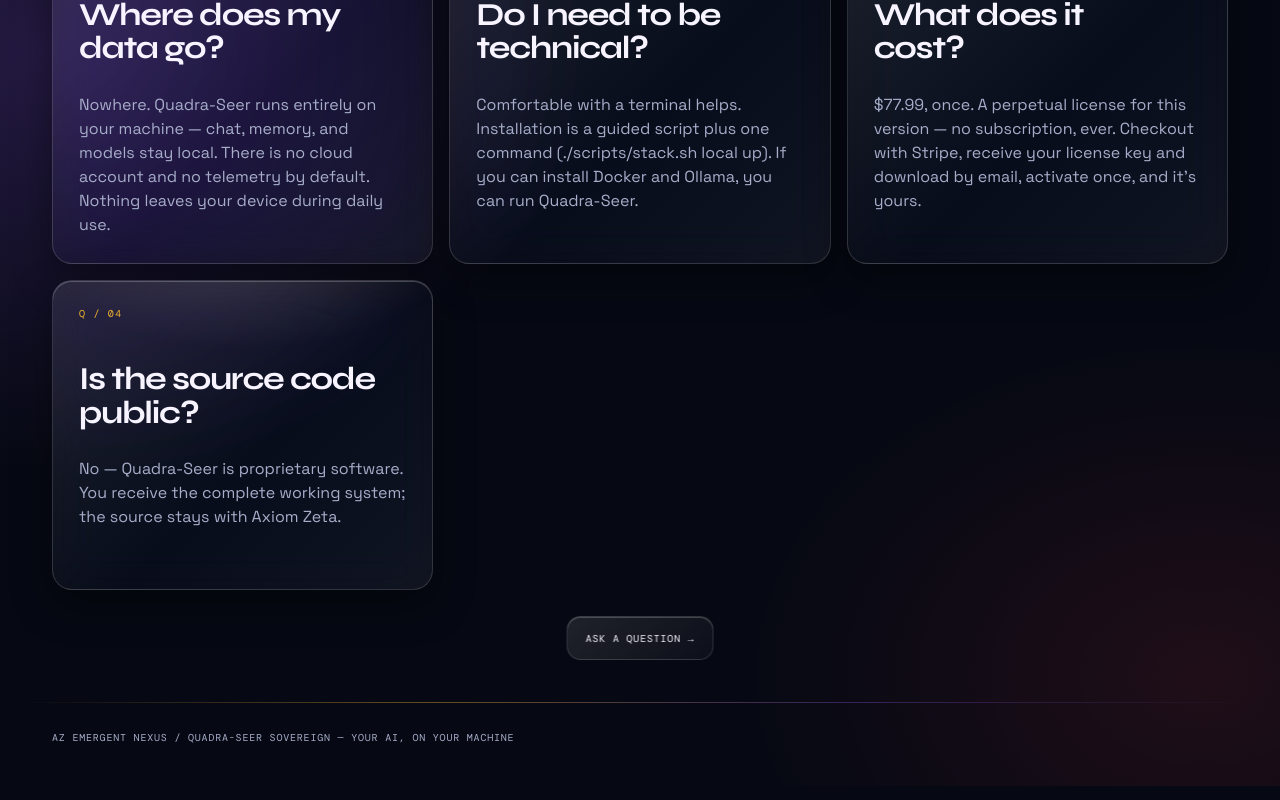
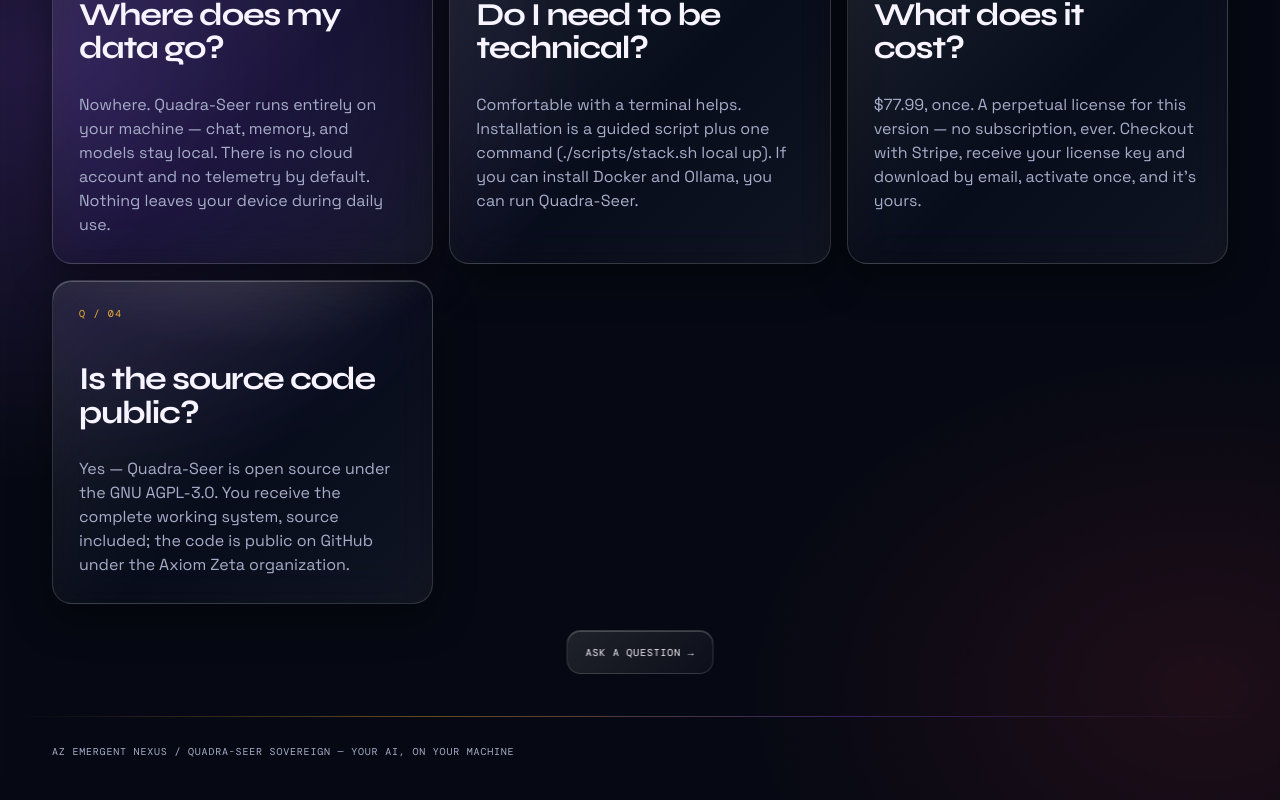
Before and after one commit to anthonyrenecastro-create/az-emergent-nexus-website, a Next.js app: page /quadra-seer in a window 1280 px wide. Shown: the part 2889-3689 px from the top of the page. Built offline with nearby package versions, Linux system fonts and the light colour scheme.

Commit message:
Quadra-Seer FAQ: source is public under AGPL-3.0 (owner licensing reset 2026-11-12)

```diff
--- a/app/quadra-seer/page.tsx
+++ b/app/quadra-seer/page.tsx
@@ -71,7 +71,7 @@ const faqs = [
   },
   {
     q: "Is the source code public?",
-    a: "No — Quadra-Seer is proprietary software. You receive the complete working system; the source stays with Axiom Zeta.",
+    a: "Yes — Quadra-Seer is open source under the GNU AGPL-3.0. You receive the complete working system, source included; the code is public on GitHub under the Axiom Zeta organization.",
   },
 ];
 
```
